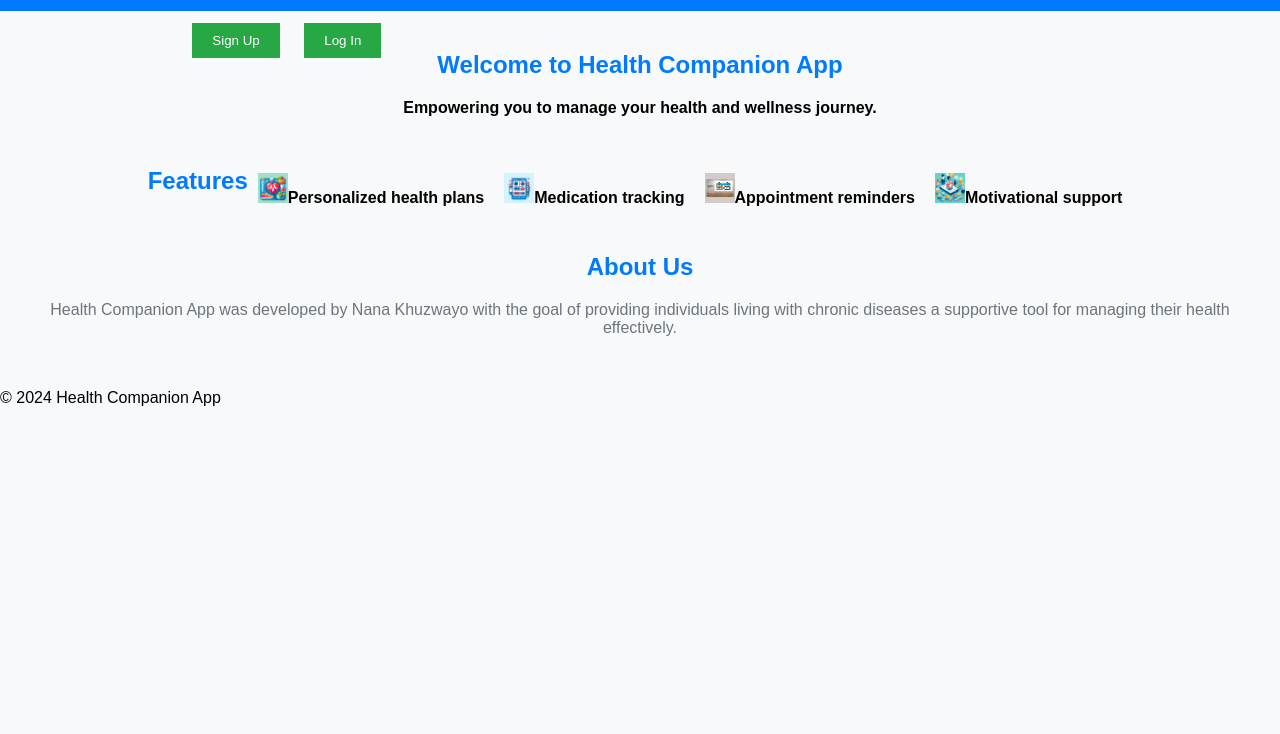
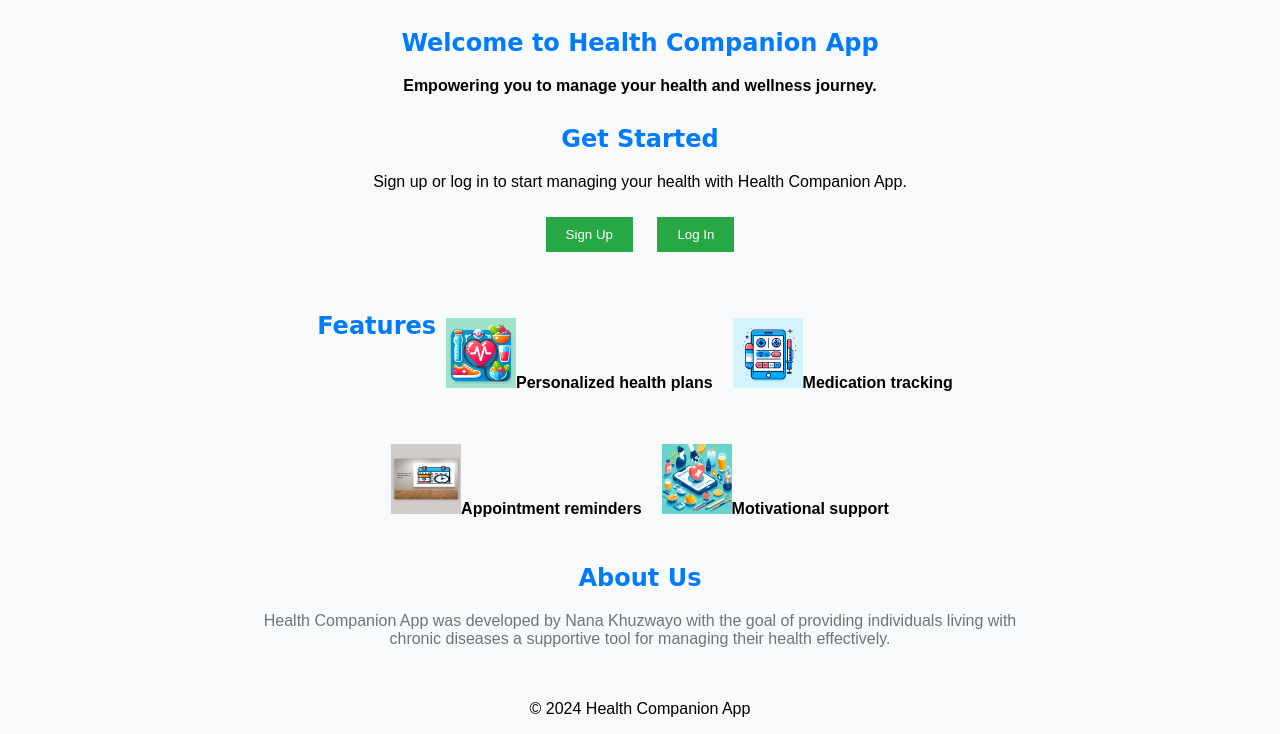
Before and after one commit to Nanakzy/Health-Companion-App, a website: page index.html in a window 1280 px wide. Shown: the part 109-843 px from the top of the page. Before the commit the page ends 800 px from the top, so only its background shows below. Drawn offline with Linux system fonts and the light colour scheme; files that its build step writes are made by us from their sources.

Commit message:
Update styles.css layout

```diff
--- a/styles.css
+++ b/styles.css
@@ -1,34 +1,39 @@
-/* Global Styles */
 body {
-    font-family: Arial, sans-serif;
+    font-family: 'Montserrat', sans-serif;
     margin: 0;
     padding: 0;
     background-color: #f8f9fa;
+    display: flex;
+    flex-direction: column;
+    align-items: center;
+    justify-content: center;
+    height: 100vh;
 }
 
 h1, h2 {
+    font-family: 'Pacifico', cursive;
     color: #007bff;
 }
 
-/* Header */
 header {
     background-color: #007bff;
     padding: 20px;
     text-align: center;
 }
 
-/* Main Content */
 main {
     padding: 20px;
+    text-align: center;
+    width: 80%;
+    max-width: 800px;
+    margin-top: 20px;
 }
 
-/* Introduction Section */
 #introduction {
     text-align: center;
     margin-bottom: 30px;
 }
 
-/* Features Section */
 #features {
     display: flex;
     flex-wrap: wrap;
@@ -41,16 +46,11 @@ main {
 }
 
 .feature img {
-    width: 30px;
-    height: 30px;
+    width: 70px;
+    height: 70px;
 }
 
-/* Call-to-Action Section */
 #cta {
-    position: absolute;
-    top: 0;
-    left: 0;
-    padding: 20px;
     text-align: center;
     margin-bottom: 30px;
 }
@@ -68,7 +68,6 @@ main {
     background-color: #218838;
 }
 
-/* About Section */
 #about {
     text-align: center;
     color: #6c757d;
```
